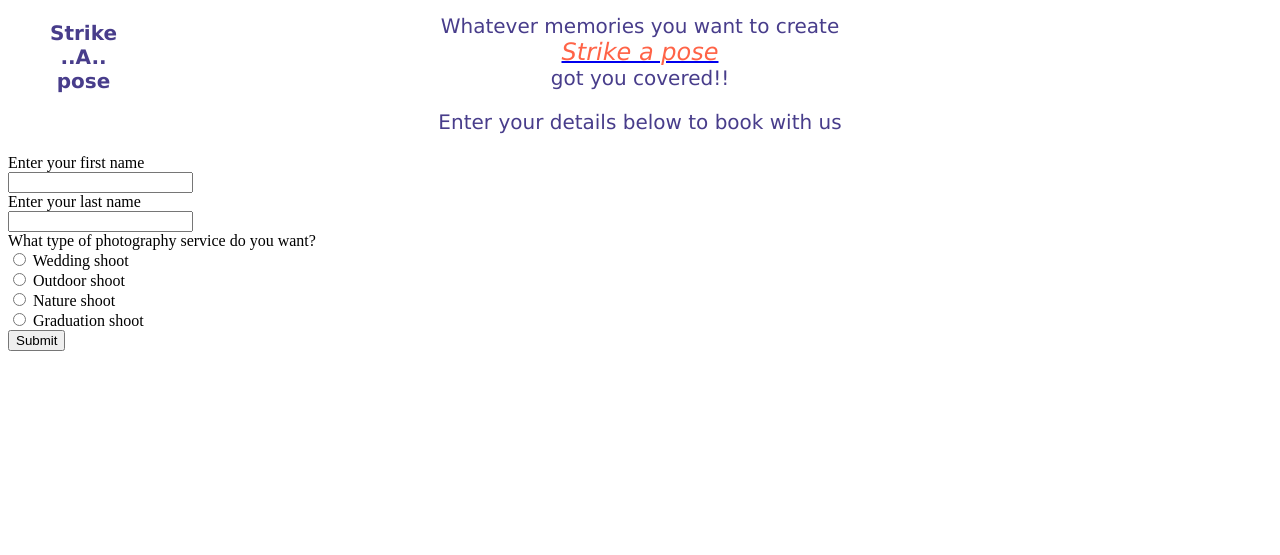
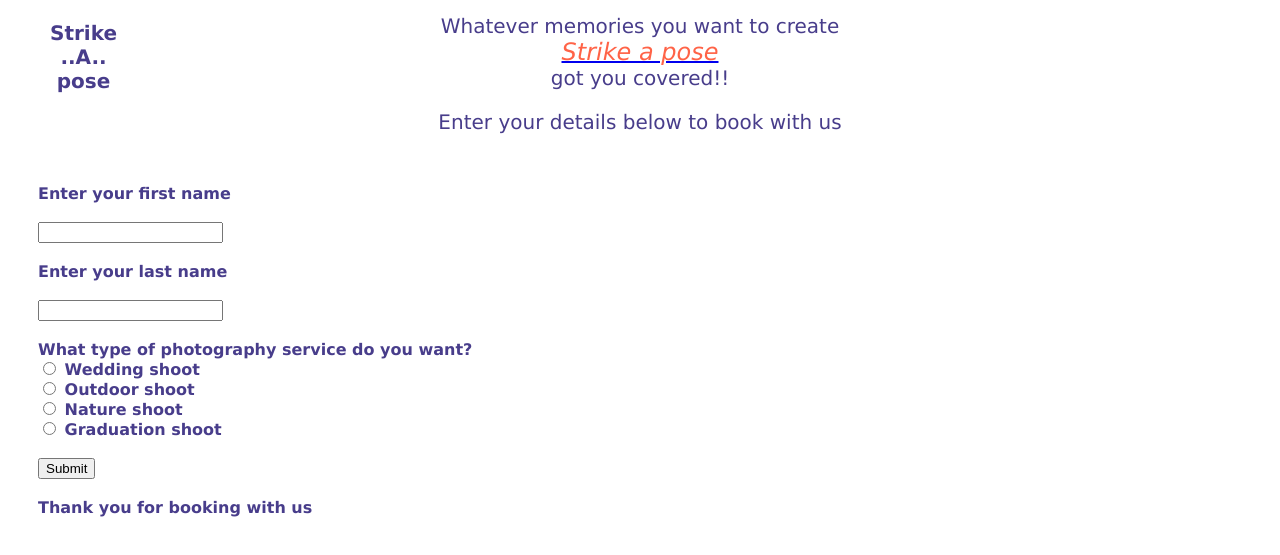
Before and after one commit to Annaliskirwa/_Photography_Web_Site, a plain HTML site: page book.html in a window 1280 px wide. Shown: the part 53-608 px from the top of the page. Drawn offline with Linux system fonts and the light colour scheme.

Commit message:
Styling the form

```diff
--- a/assets/index.css
+++ b/assets/index.css
@@ -122,3 +122,10 @@ ul{
     clear: both;
     display: table;
   }
+  form{
+    align-content: stretch;
+    color: darkslateblue;
+    font-family: 'Lucida Sans', 'Lucida Sans Regular', 'Lucida Grande', 'Lucida Sans Unicode', Geneva, Verdana, sans-serif;
+    font-weight: 600;
+    padding: 30px;
+  }
--- a/book.html
+++ b/book.html
@@ -26,10 +26,10 @@
             <div>
                 <p>Enter your details below to book with us</p>
                 <form>
-                    <label for = "FirstName" > Enter your first name </label><br>
-                    <input type="text"><br>
-                    <label for = "LaststName" > Enter your last name </label><br>
-                    <input type="text"><br>
+                    <label for = "FirstName" > Enter your first name </label><br><br>
+                    <input type="text"><br><br>
+                    <label for = "LaststName" > Enter your last name </label><br><br>
+                    <input type="text"><br><br>
                     What type of photography service do you want?
                     <br>
                     <input type="radio" id="Wedding shoot">
@@ -39,10 +39,11 @@
                     <input type="radio" id="Nature shoot">
                     <label for="Wedding shoot">Nature shoot</label><br>
                     <input type="radio" id="Graduation shoot">
-                    <label for="Wedding shoot">Graduation shoot</label><br>
+                    <label for="Wedding shoot">Graduation shoot</label><br><br>
                     <input type="submit">
-
-                </form>
+                    <br><br>
+                    Thank you for booking with us
+                 </form>
             </div>
         </div>
 
```
